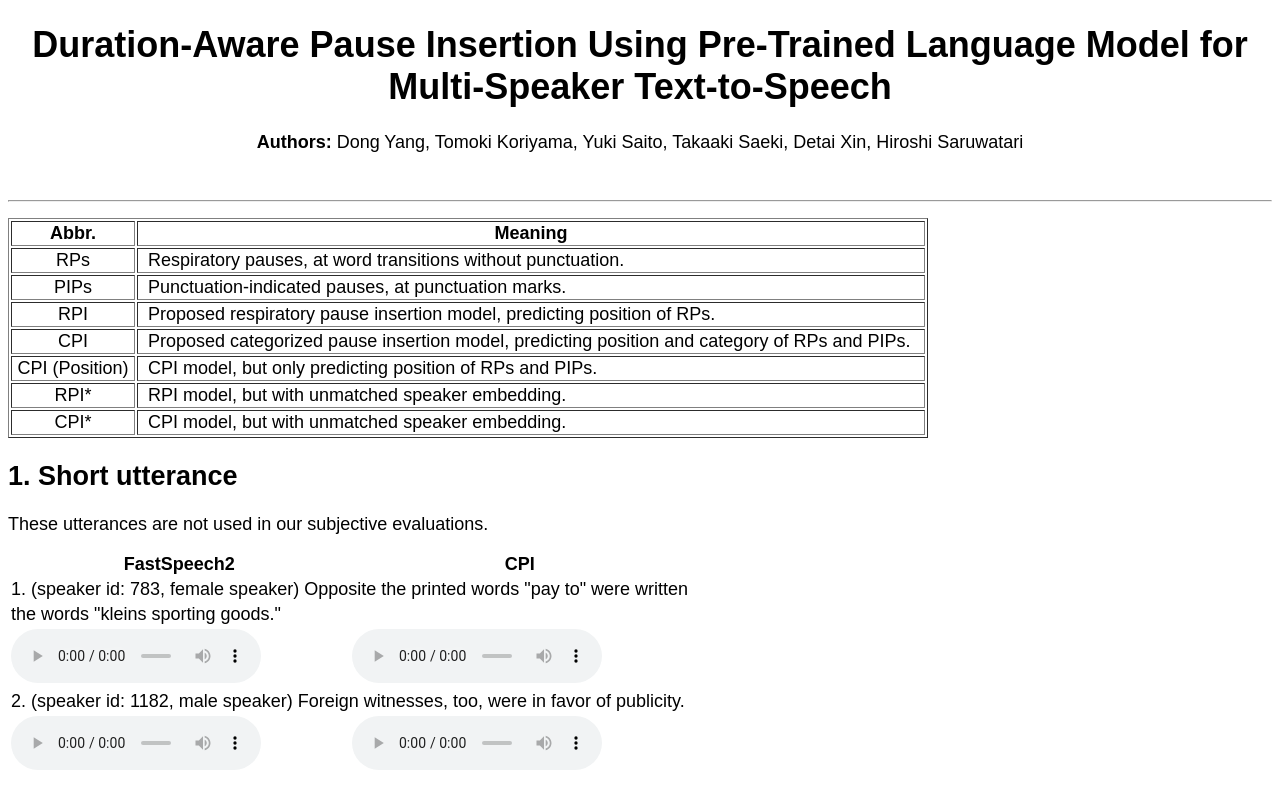
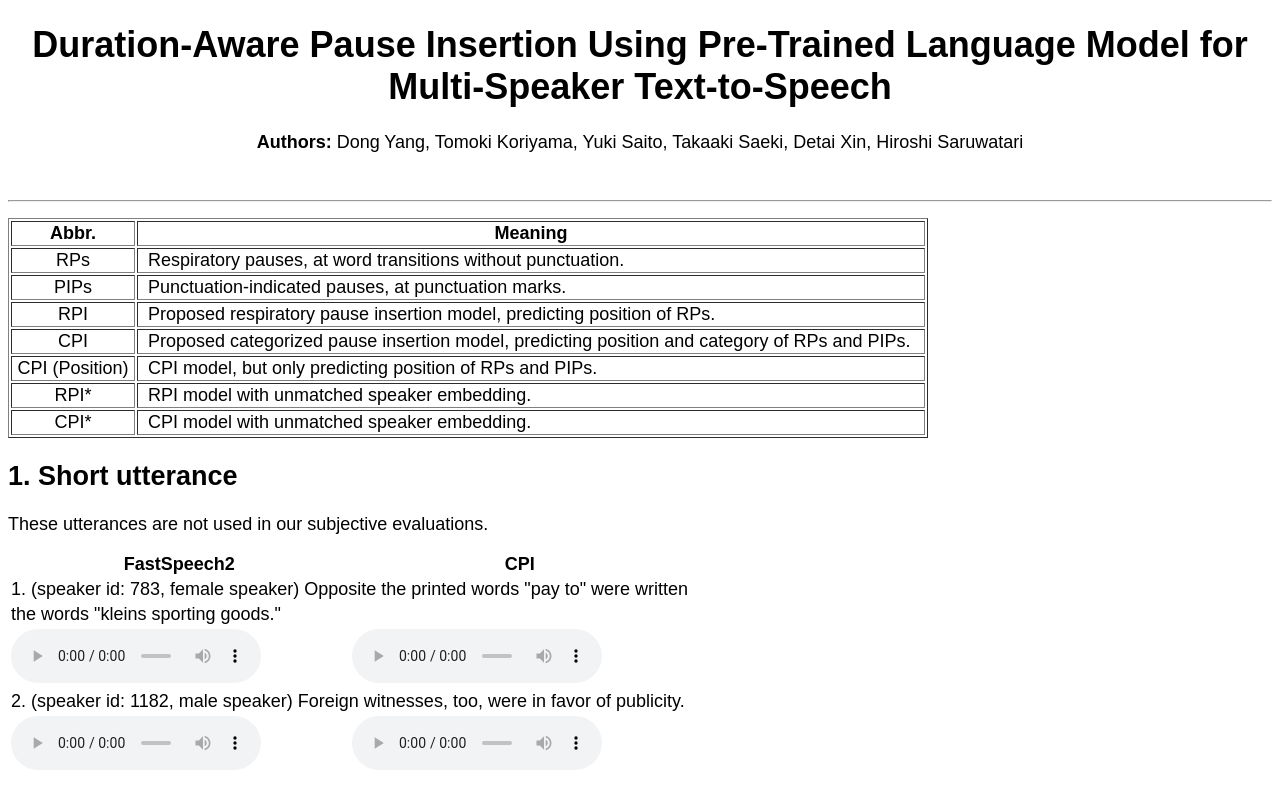
Before and after one commit to ydqmkkx/pause-insertion-demo, a plain HTML site: page index.html in a window 1280 px wide. Shown: the top 796 px of the page. Drawn offline with Linux system fonts and the light colour scheme.

Commit message:
Update index.html

```diff
--- a/index.html
+++ b/index.html
@@ -47,11 +47,11 @@
     </tr>
     <tr align="center">
       <td><font size='4', face="Arial">RPI*</font></td>
-      <td align="left" style="padding-left:10px"><font size='4', face="Arial">RPI model, but with unmatched speaker embedding. </font></td>
+      <td align="left" style="padding-left:10px"><font size='4', face="Arial">RPI model with unmatched speaker embedding. </font></td>
     </tr>
     <tr align="center">
       <td><font size='4', face="Arial">CPI*</font></td>
-      <td align="left" style="padding-left:10px"><font size='4', face="Arial">CPI model, but with unmatched speaker embedding. </font></td>
+      <td align="left" style="padding-left:10px"><font size='4', face="Arial">CPI model with unmatched speaker embedding. </font></td>
     </tr>
   </tbody>
 </table>
```
